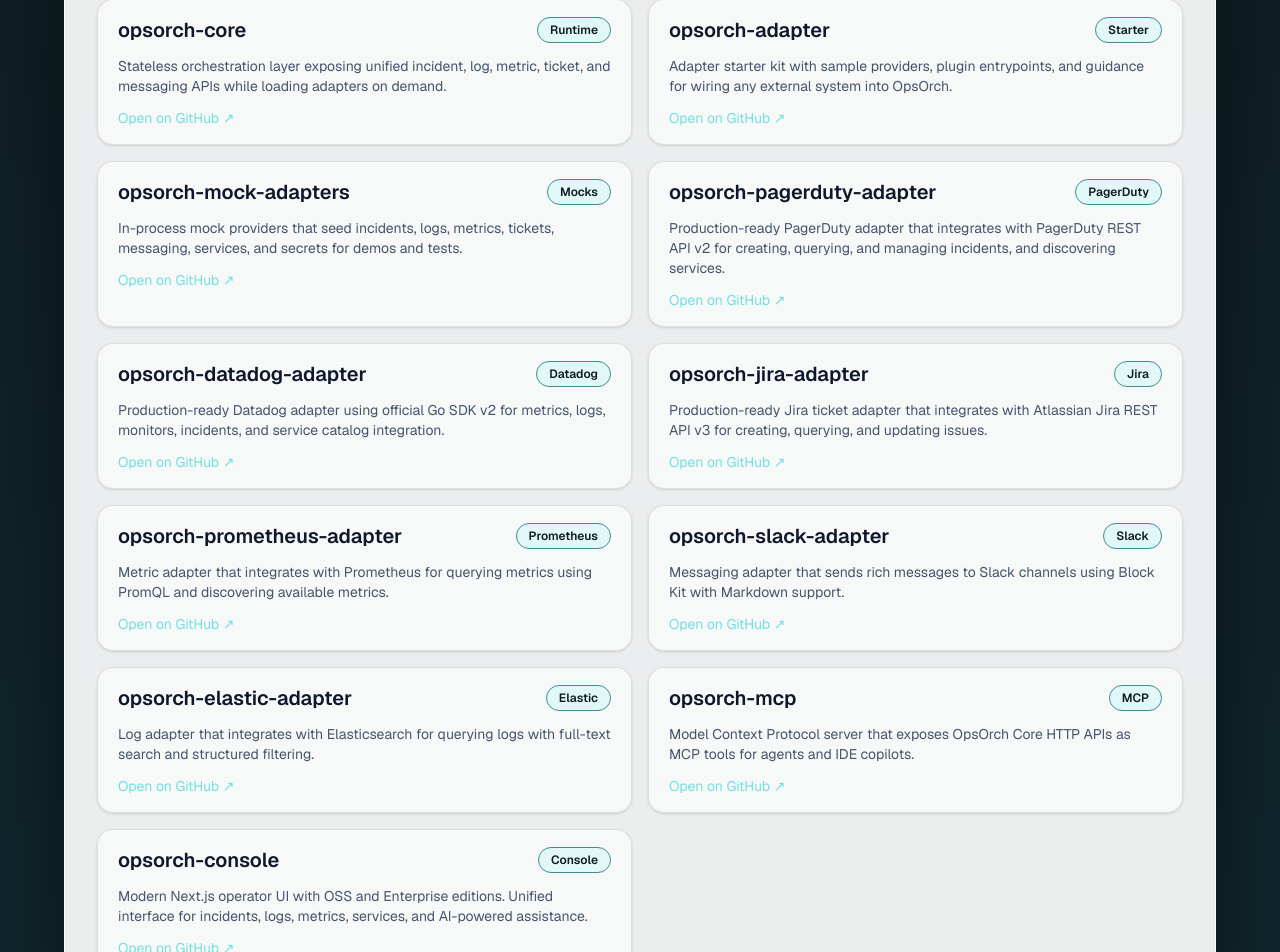
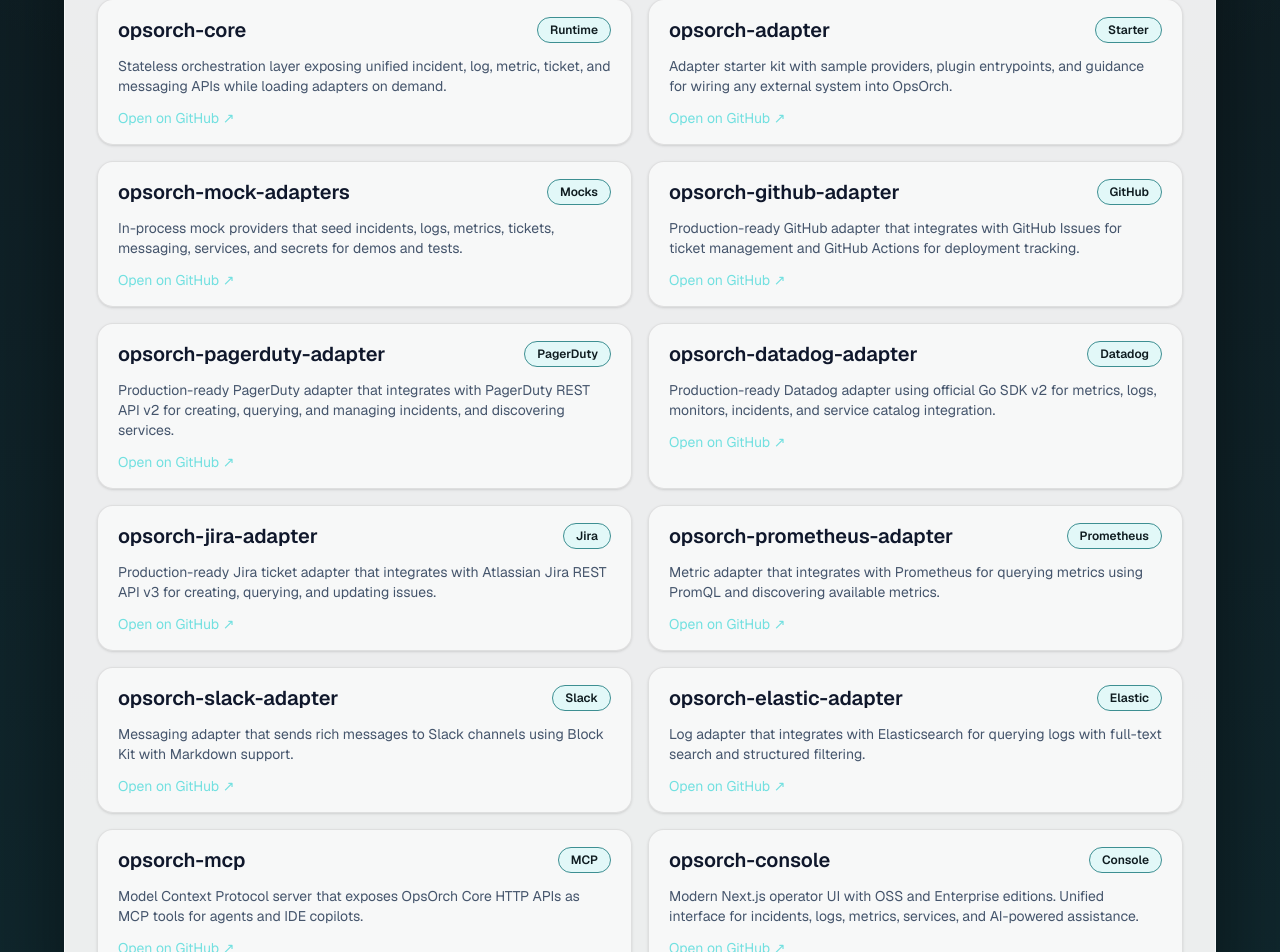
Before and after one commit to OpsOrch/opsorch-com, a Next.js app: page / in a window 1280 px wide. Shown: the part 923-1875 px from the top of the page. Built offline with nearby package versions, Linux system fonts and the light colour scheme.

Commit message:
Added github adapter related docs.

```diff
--- a/app/layout.tsx
+++ b/app/layout.tsx
@@ -36,6 +36,7 @@
     "automation",
     "pagerduty",
     "jira",
+    "github",
     "prometheus",
     "slack",
     "elasticsearch",
--- a/app/page.tsx
+++ b/app/page.tsx
@@ -20,6 +20,11 @@
     name: "opsorch-mock-adapters",
     description: "In-process mock providers that seed incidents, logs, metrics, tickets, messaging, services, and secrets for demos and tests.",
     focus: "Mocks",
+  },
+  {
+    name: "opsorch-github-adapter",
+    description: "Production-ready GitHub adapter that integrates with GitHub Issues for ticket management and GitHub Actions for deployment tracking.",
+    focus: "GitHub",
   },
   {
     name: "opsorch-pagerduty-adapter",
```
